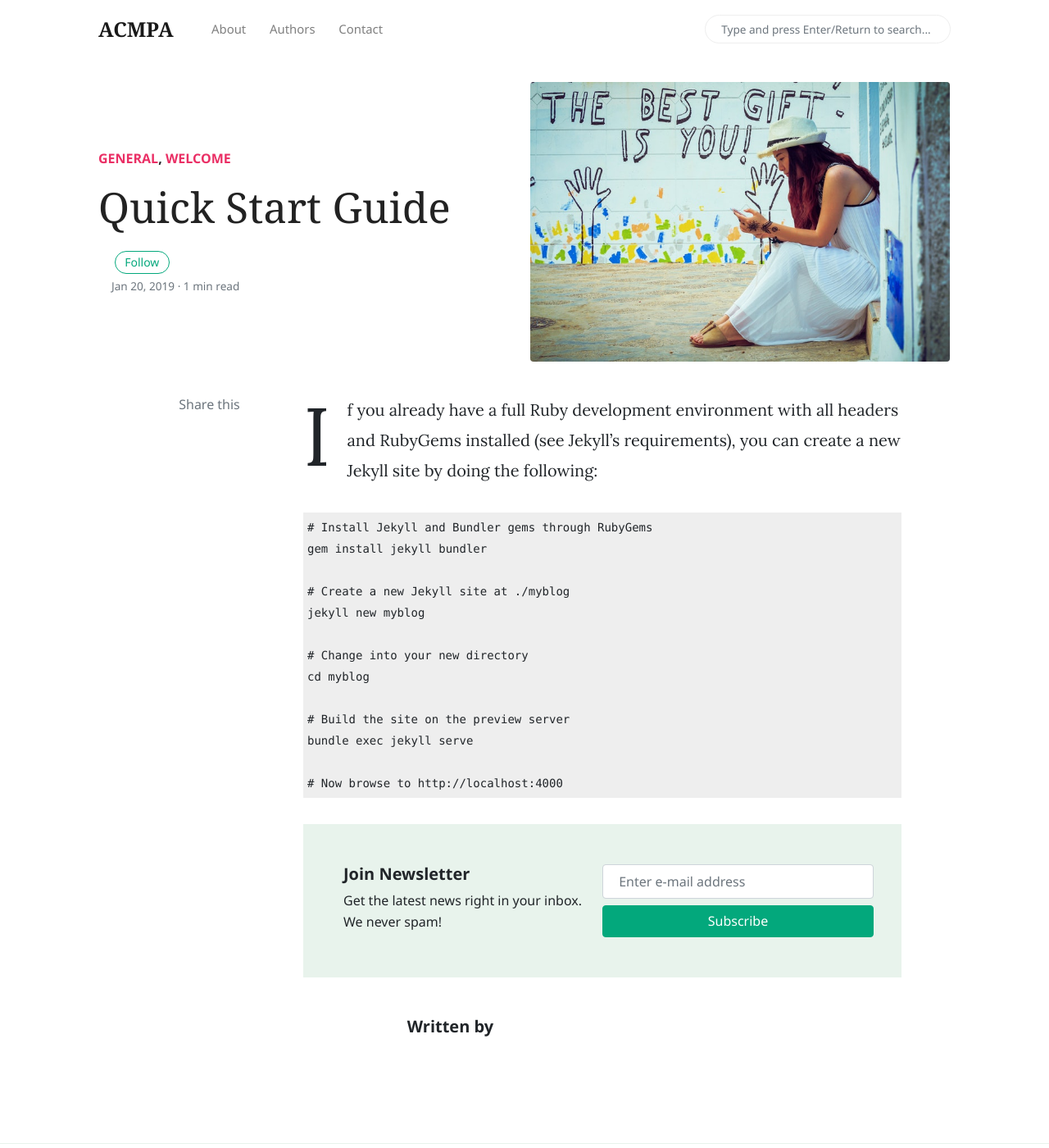
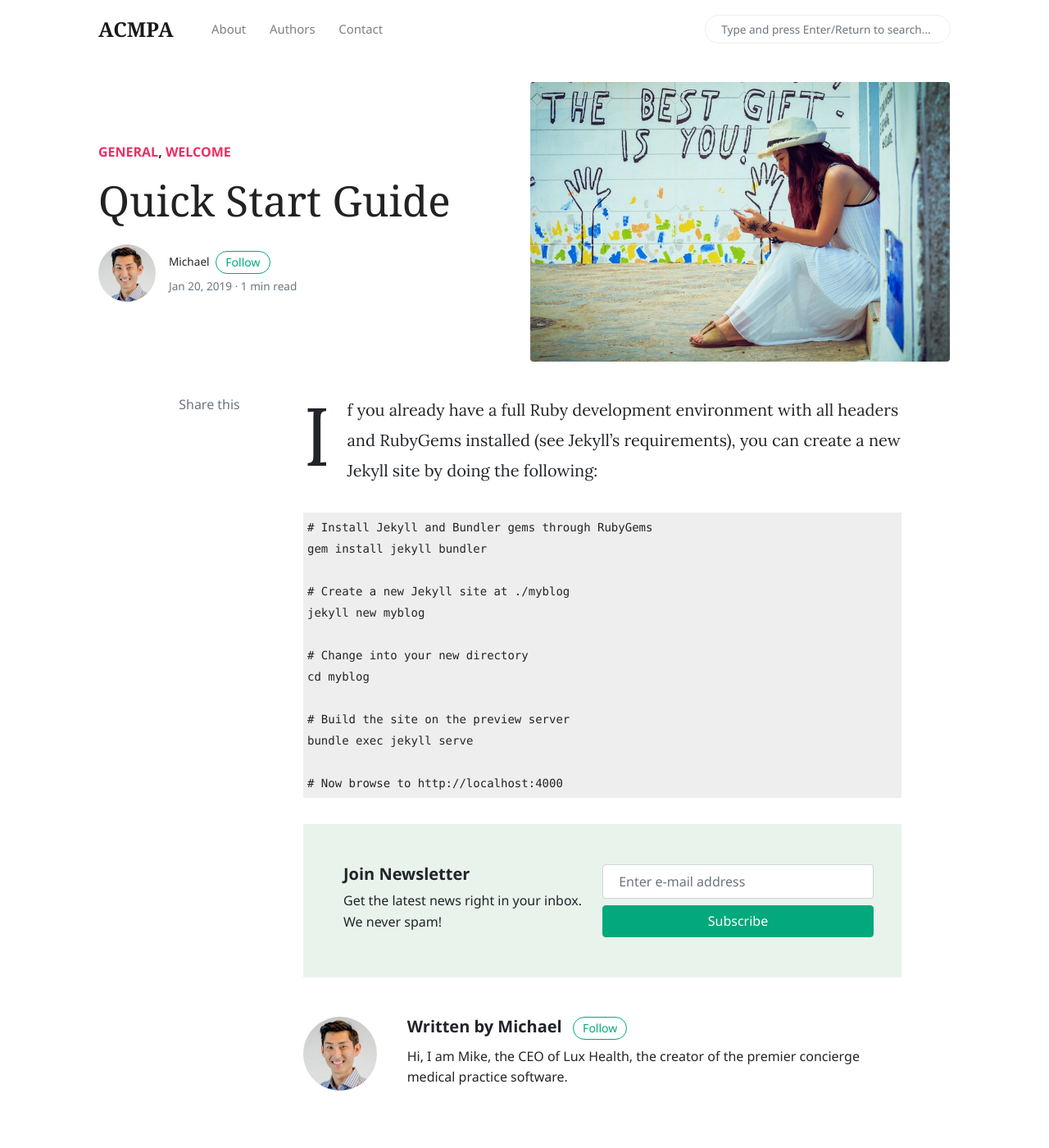
Before and after one commit to acmpa/acmpa.github.io, a Jekyll site: the page built from _posts/2019-01-20-quick-start-guide.md, in a window 1280 px wide and 1400 px high. Shown: the whole window at 82% size. Built offline with Jekyll 4.4.1, drawn with Linux system fonts in a browser that asks for light colours; nearby versions of some CDN libraries; comment, search, counter and statistics services are not loaded.

Commit message:
Change mike to michael

```diff
--- a/_config.yml
+++ b/_config.yml
@@ -20,7 +20,7 @@ plugins:
   - jekyll-seo-tag
 
 authors:
-    mike:
+    michael:
       name:           Michael
       site:           https://www.luxhealth.com
       avatar:         assets/images/avatar1.jpg
@@ -37,7 +37,7 @@ defaults:
       path: "_posts"
     values:
       layout: post
-      author: mike
+      author: michael
       avatar: assets/images/avatar1.jpg
 
   # all pages
```
